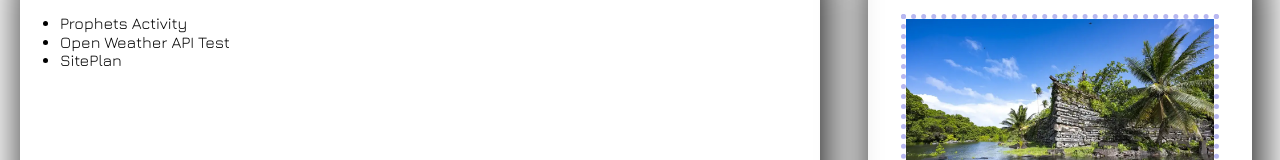
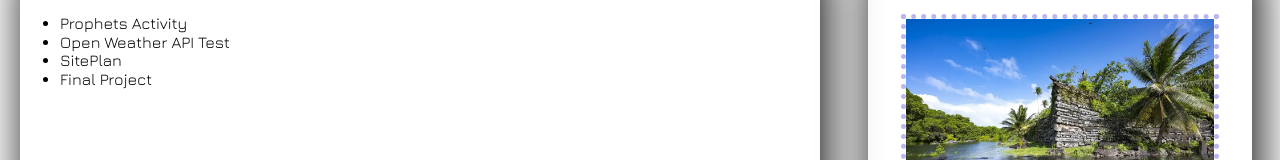
Before and after one commit to augustusyakana/wdd231, a plain HTML site: page index.html in a window 1280 px wide. Shown: the part 397-557 px from the top of the page. Drawn offline with nearby package versions, Linux system fonts and the light colour scheme.

Commit message:
added change

```diff
--- a/index.html
+++ b/index.html
@@ -71,6 +71,7 @@
                         <li><a href="prophets.html">Prophets Activity</a></li>
                         <li><a href="open-weather.html">Open Weather API Test</a></li>
                         <li><a href="finalProject/siteplan.html">SitePlan</a></li>
+                        <li><a href="finalProject/index.html">Final Project</a></li>
                     </ul>
                 </div>
             </section>
```
